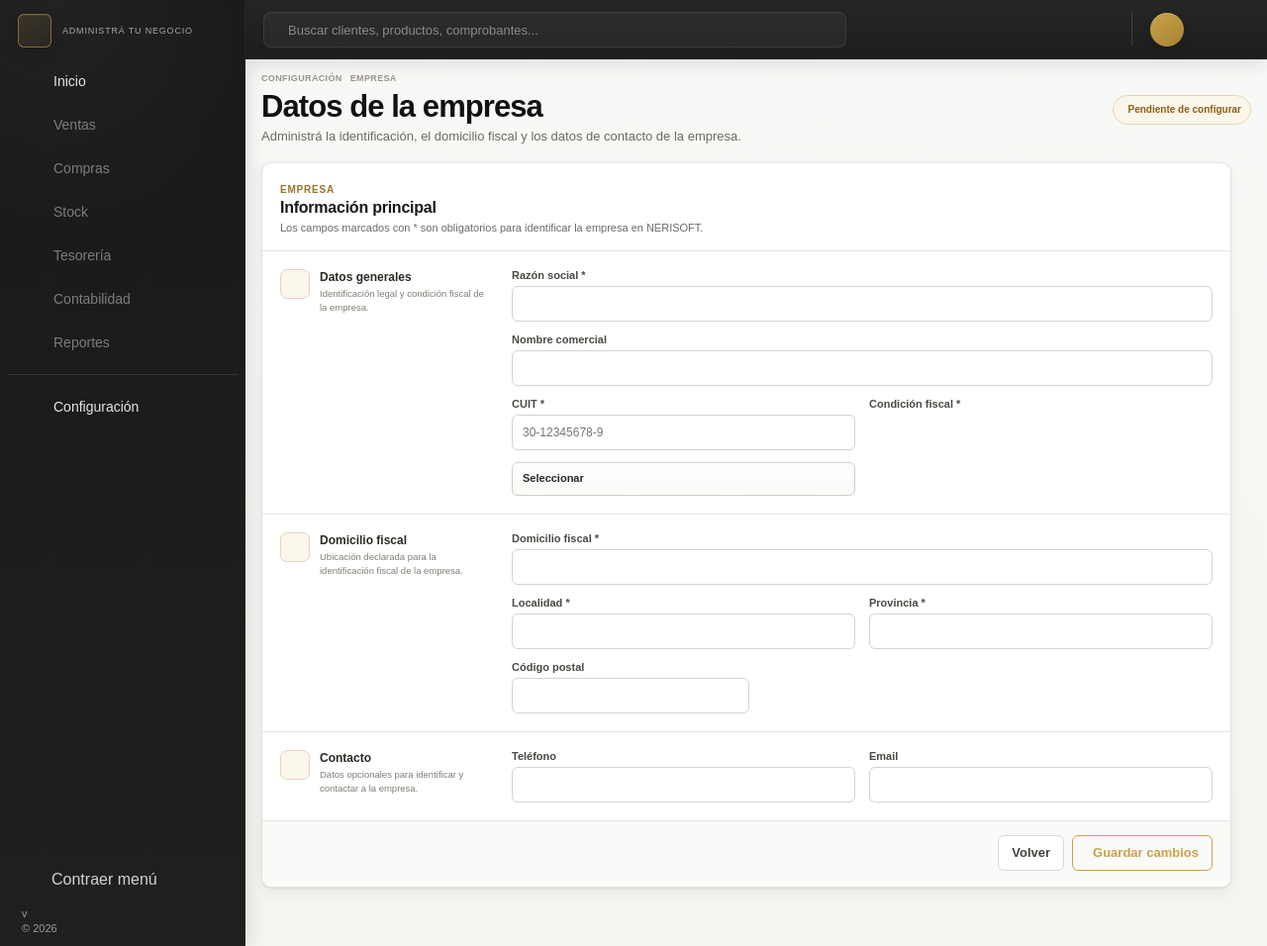
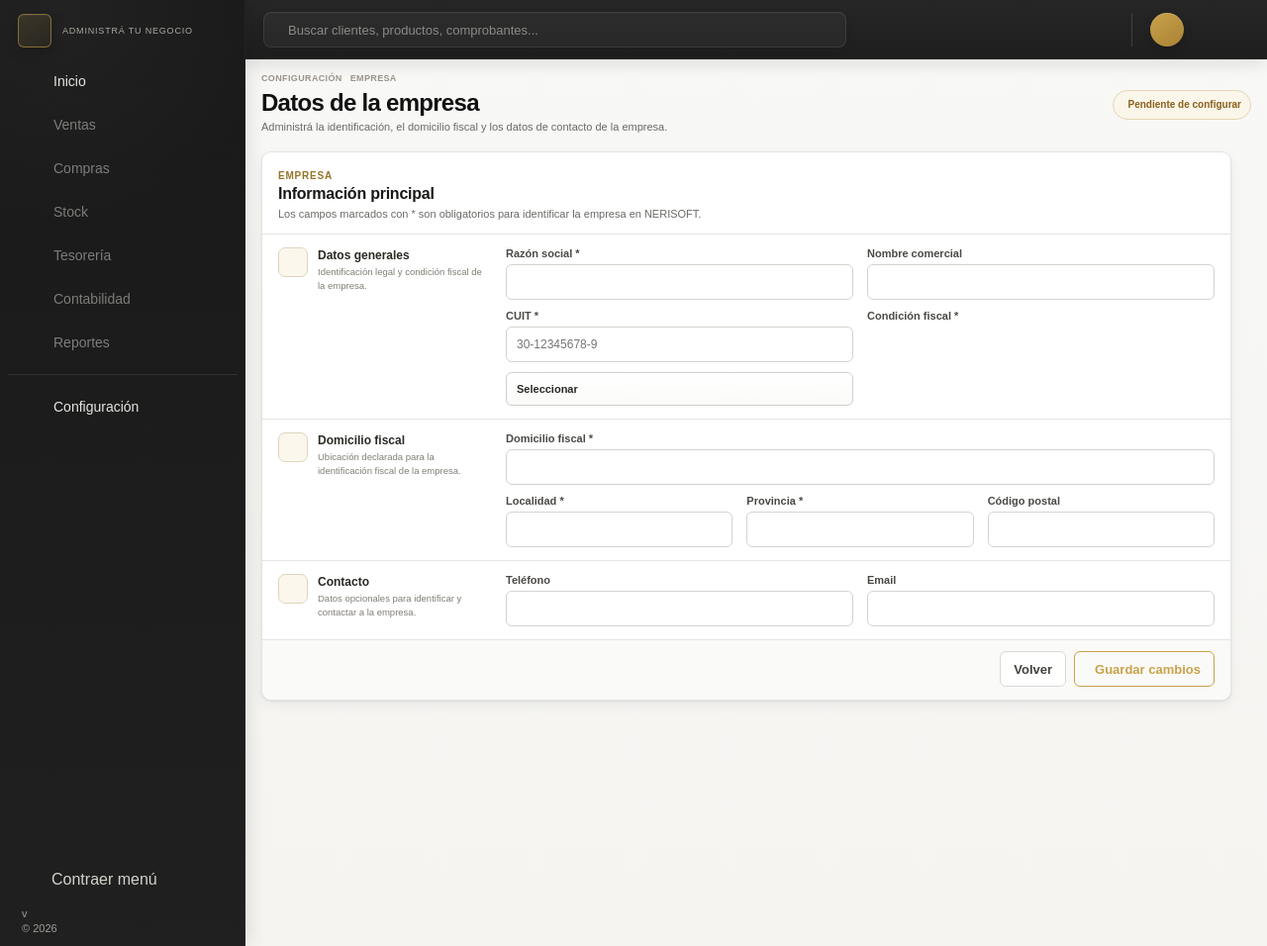
Before and after one commit to Nerpiti86/NeriSoft, a FastAPI app: template app/templates/company.html in a window 1280 px wide. Shown: the whole page at 99% size. Run offline with FastAPI, Linux system fonts and the light colour scheme; the template is opened without the code that fills it, so the values that code supplies are empty; parts of the project's set-up code (start-up, migrations or seed data) failed here and were passed over; some libraries are stand-ins or nearby versions; some web fonts are replaced.

Commit message:
fix: improve company form viewport fit
Compacta la ficha de Empresa para monitores con menor altura útil, sin cambiar backend ni alcance funcional.

```diff
--- a/app/static/css/company.css
+++ b/app/static/css/company.css
@@ -5,6 +5,15 @@
 .company-header {
     align-items: center;
     padding-bottom: 0;
+}
+
+.company-header h1 {
+    margin: 3px 0 4px;
+    font-size: 24px;
+}
+
+.company-header p {
+    font-size: 11px;
 }
 
 .company-status {
@@ -42,7 +51,7 @@
 }
 
 .company-form-heading {
-    padding: 16px 18px 14px;
+    padding: 13px 16px 11px;
     border-bottom: 1px solid var(--border-soft);
 }
 
@@ -72,8 +81,8 @@
 .company-form-section {
     display: grid;
     grid-template-columns: 210px minmax(0, 1fr);
-    gap: 24px;
-    padding: 18px;
+    gap: 20px;
+    padding: 13px 16px;
     border-bottom: 1px solid var(--border-soft);
 }
 
@@ -116,7 +125,15 @@
 .company-grid {
     display: grid;
     grid-template-columns: repeat(2, minmax(0, 1fr));
-    gap: 12px 14px;
+    gap: 10px 14px;
+}
+
+.company-address-grid {
+    grid-template-columns: repeat(3, minmax(0, 1fr));
+}
+
+.company-address-grid .field-span-3 {
+    grid-column: 1 / -1;
 }
 
 .company-grid .field select {
@@ -147,15 +164,107 @@
     box-shadow: 0 0 0 2px rgb(180 71 71 / 8%);
 }
 
-.company-postal-field {
-    max-width: 240px;
+.company-form-actions {
+    margin: 0;
+    padding: 11px 16px 13px;
+    border-top: 0;
+    background: #fafaf8;
 }
 
-.company-form-actions {
-    margin: 0;
-    padding: 14px 18px 16px;
-    border-top: 0;
-    background: #fafaf8;
+@media (max-height: 850px) and (min-width: 761px) {
+    .company-workspace {
+        gap: 10px;
+    }
+
+    .company-header h1 {
+        font-size: 22px;
+    }
+
+    .company-header p {
+        font-size: 10.5px;
+    }
+
+    .company-status {
+        min-height: 26px;
+        font-size: 9.5px;
+    }
+
+    .company-form-heading {
+        padding: 9px 14px 8px;
+    }
+
+    .company-form-heading h2 {
+        font-size: 14px;
+    }
+
+    .company-form-heading p {
+        margin-top: 2px;
+        font-size: 9.5px;
+        line-height: 1.3;
+    }
+
+    .company-form-section {
+        gap: 16px;
+        padding: 10px 14px;
+    }
+
+    .company-section-heading {
+        gap: 8px;
+    }
+
+    .company-section-icon {
+        width: 26px;
+        height: 26px;
+        flex-basis: 26px;
+    }
+
+    .company-section-icon i {
+        font-size: 14px;
+    }
+
+    .company-section-heading h3 {
+        margin-bottom: 1px;
+        font-size: 11px;
+    }
+
+    .company-section-heading p {
+        font-size: 8.5px;
+        line-height: 1.3;
+    }
+
+    .company-grid {
+        gap: 7px 12px;
+    }
+
+    .company-grid .field {
+        gap: 3px;
+    }
+
+    .company-grid .field > span {
+        font-size: 10px;
+    }
+
+    .company-grid .field input,
+    .company-grid .field select {
+        height: 32px;
+        font-size: 11px;
+    }
+
+    .company-grid .field select {
+        background-position:
+            calc(100% - 16px) 13px,
+            calc(100% - 12px) 13px;
+    }
+
+    .company-form-actions {
+        padding: 9px 14px 10px;
+    }
+
+    .company-form-actions .primary-button,
+    .company-form-actions .secondary-button {
+        min-height: 32px;
+        font-size: 11px;
+    }
 }
 
 @media (max-width: 1100px) {
@@ -176,16 +285,14 @@
         gap: 10px;
     }
 
-    .company-grid {
+    .company-grid,
+    .company-address-grid {
         grid-template-columns: 1fr;
     }
 
-    .company-grid .field-span-2 {
+    .company-grid .field-span-2,
+    .company-address-grid .field-span-3 {
         grid-column: auto;
-    }
-
-    .company-postal-field {
-        max-width: none;
     }
 
     .company-form-actions {
--- a/app/templates/company.html
+++ b/app/templates/company.html
@@ -52,7 +52,7 @@
                 </div>
 
                 <div class="company-grid">
-                    <label class="field field-span-2">
+                    <label class="field">
                         <span>Razón social *</span>
                         <input
                             type="text"
@@ -66,7 +66,7 @@
                         {% if errors.get('legal_name') %}<small class="field-error">{{ errors.get('legal_name') }}</small>{% endif %}
                     </label>
 
-                    <label class="field field-span-2">
+                    <label class="field">
                         <span>Nombre comercial</span>
                         <input
                             type="text"
@@ -116,8 +116,8 @@
                     </div>
                 </div>
 
-                <div class="company-grid">
-                    <label class="field field-span-2">
+                <div class="company-grid company-address-grid">
+                    <label class="field field-span-3">
                         <span>Domicilio fiscal *</span>
                         <input
                             type="text"
@@ -159,7 +159,7 @@
                         {% if errors.get('province') %}<small class="field-error">{{ errors.get('province') }}</small>{% endif %}
                     </label>
 
-                    <label class="field company-postal-field">
+                    <label class="field">
                         <span>Código postal</span>
                         <input
                             type="text"
```
